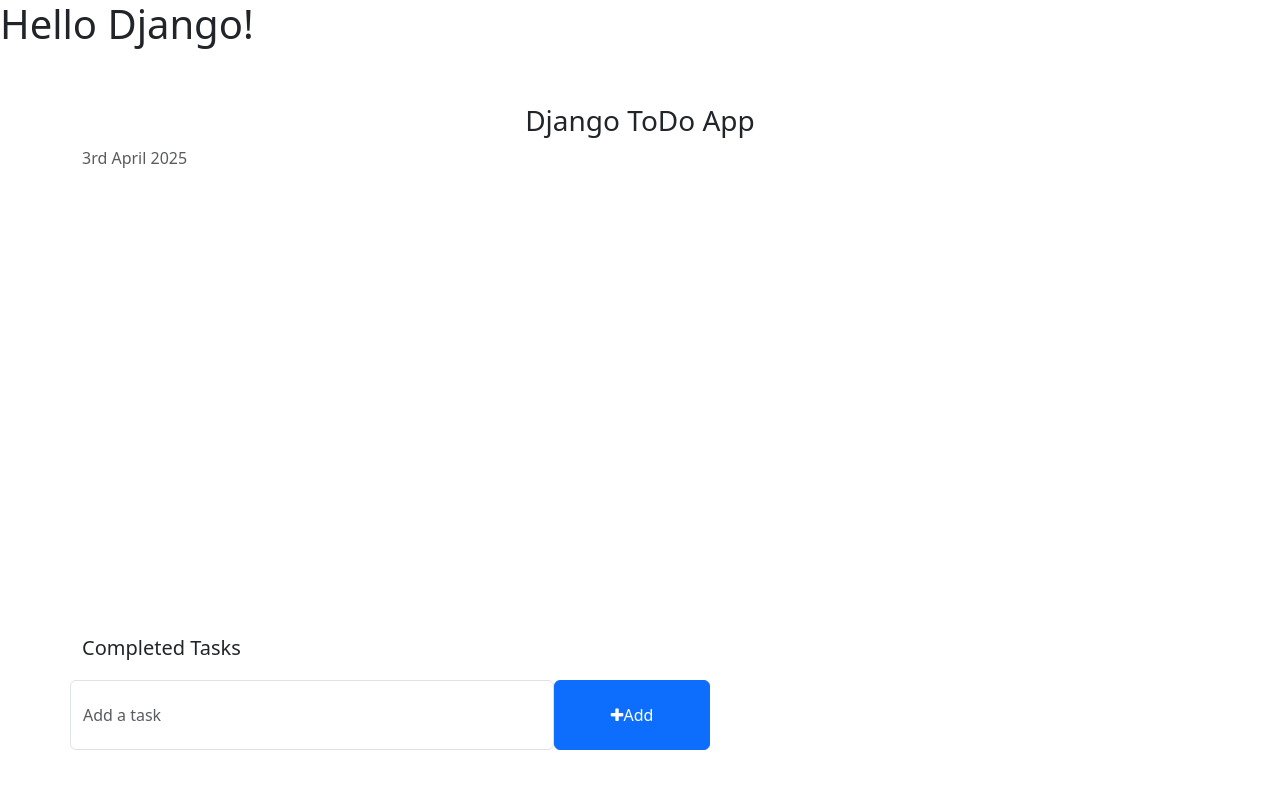
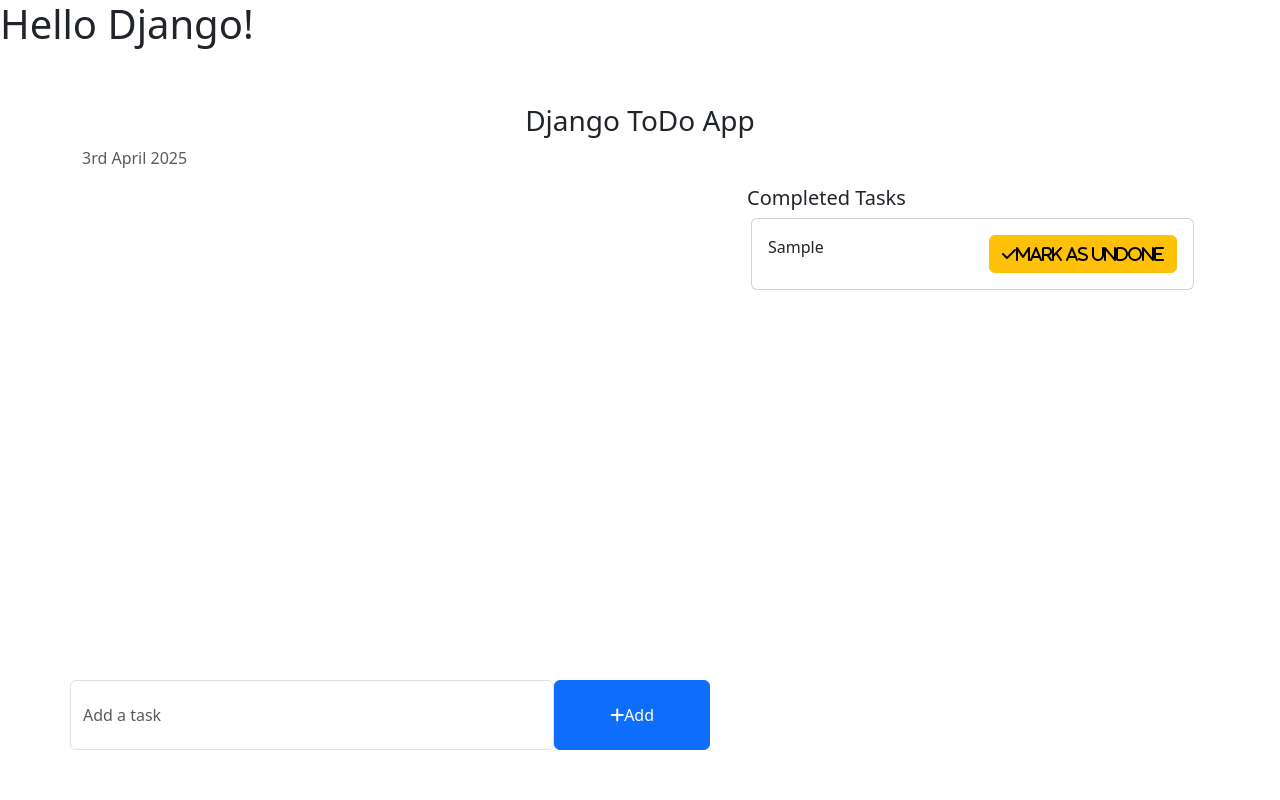
Before and after one commit to jcromerohdz/todo_main, a Django app: page /todo/ in a window 1280 px wide. Run offline with Django 5.2, Linux system fonts and the light colour scheme; tables that the repository leaves empty hold one stand-in row (values such as "Sample post"); some libraries are stand-ins or nearby versions.

Commit message:
Arregle los estilos en el template home.html

```diff
--- a/templates/home.html
+++ b/templates/home.html
@@ -8,7 +8,7 @@
     <link rel="stylesheet" href="https://cdn.jsdelivr.net/npm/bootstrap@5.3.3/dist/css/bootstrap.min.css">
     <script src="https://cdn.jsdelivr.net/npm/bootstrap@5.3.3/dist/js/bootstrap.bundle.min.js"></script>
     <!-- Font Awesome Icons -->
-    <link rel="stylesheet" href="https://cdnjs.cloudflare.com/ajax/libs/font-awesome/4.7.0/font-awesome.min.css">
+    <link rel="stylesheet" href="https://cdnjs.cloudflare.com/ajax/libs/font-awesome/6.7.2/css/all.min.css">
 
     <style>
         .form-control{
@@ -37,10 +37,10 @@
                 </div>
                 {% endfor %}
             </div>
-            <div class="clo-md-5 col-lg5">
+            <div class="col-md-5 col-lg-5">
                 <h5>Completed Tasks</h5>
                 <!-- Lista de todas las tareas terminadas -->
-                {%for task in completed_task %}
+                {%for task in completed_tasks %}
                     <div class="card m-1">
                         <div class="card-body">
                             {{task.task}}
--- a/todo/views.py
+++ b/todo/views.py
@@ -6,7 +6,7 @@
     completed_tasks = Task.objects.filter(is_completed=True)
 
     context = {
-        'task': tasks,
+        'tasks': tasks,
         'completed_tasks': completed_tasks
     }
     return render(request, 'home.html', context)
```
